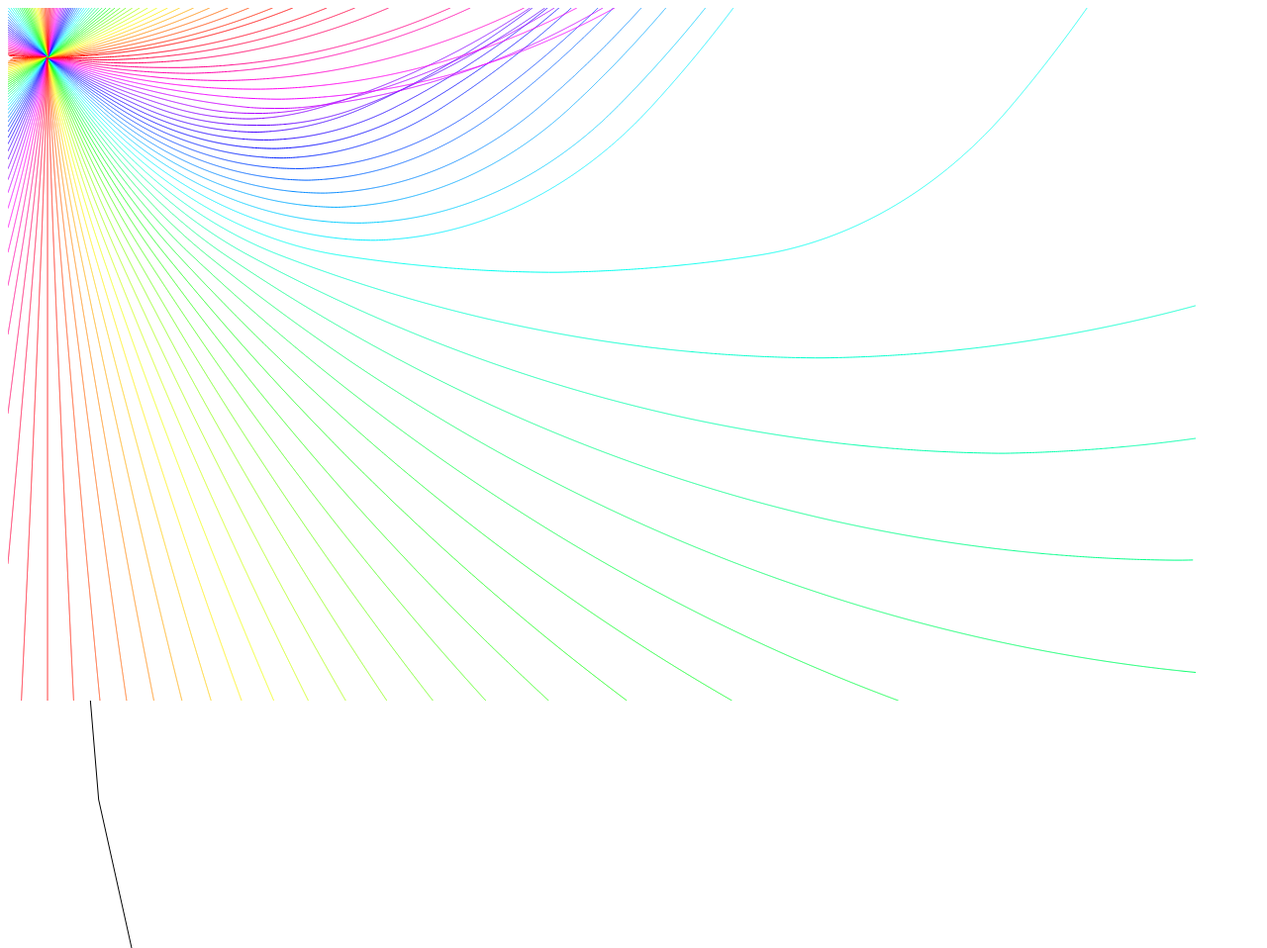
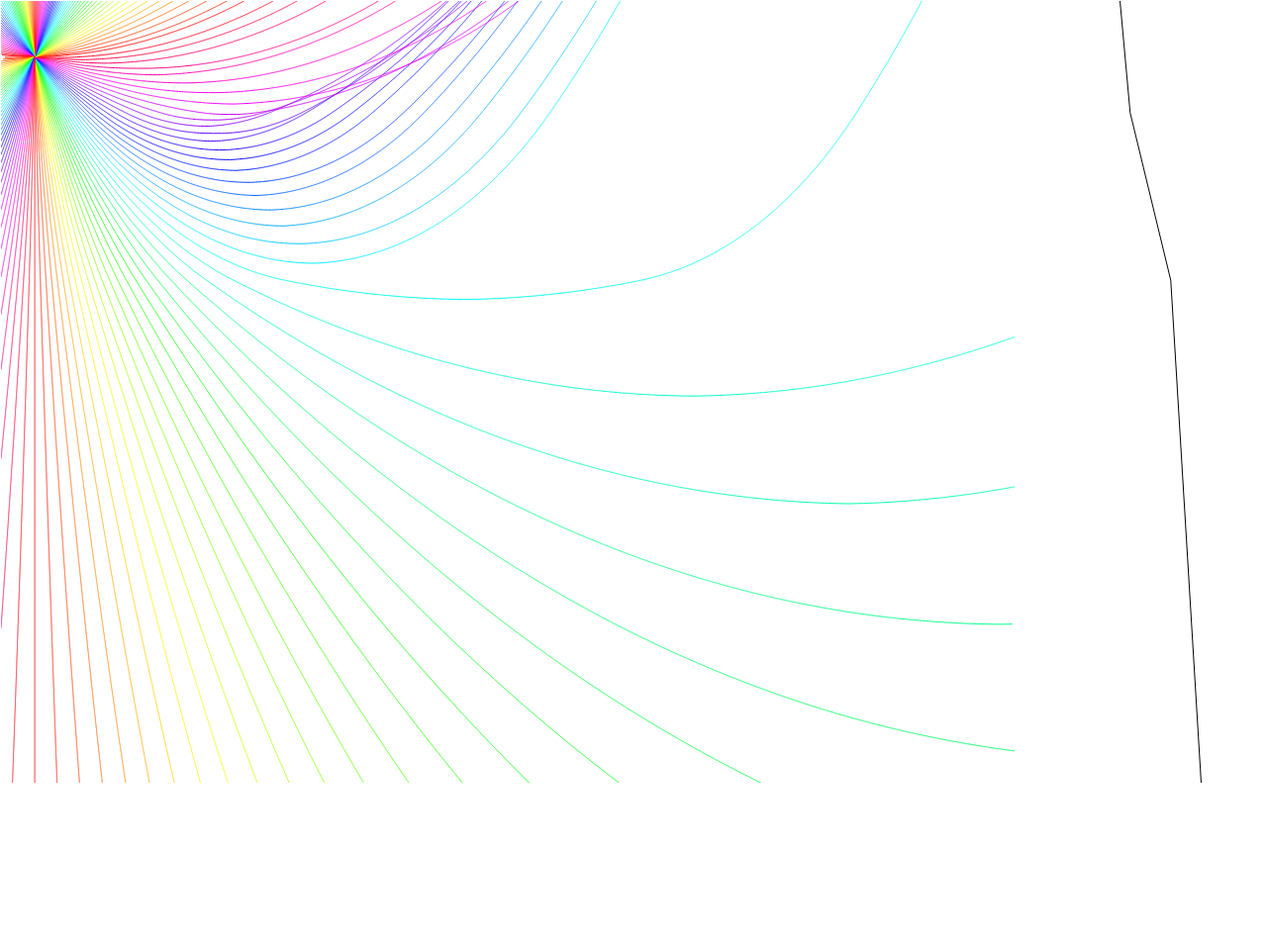
Before and after one commit to jacksonfellows/sray, a plain HTML site: page index.html in a window 1280 px wide. Shown: the top 958 px of the page at 99% size. After the commit the page ends 800 px from the top, so only its background shows below. Drawn offline with Linux system fonts and the light colour scheme.

Commit message:
Handle variable window sizes.

```diff
--- a/index.html
+++ b/index.html
@@ -1,5 +1,12 @@
+<head>
+  <style>
+    body {
+        margin: 1;
+    }
+  </style>
+</head>
 <body>
-  <canvas id="c" width="1200" height="700"></canvas>
-  <canvas id="vc" width="200" height="700"></canvas>
+  <canvas id="c"></canvas>
+  <canvas id="vc"></canvas>
   <script src="main.js"></script>
 </body>
--- a/main.js
+++ b/main.js
@@ -8,9 +8,6 @@ xMax = 150;
 zMax = 70;
 
 vMax = 12;
-
-ctx.scale(canvas.width/xMax, canvas.height/zMax);
-vctx.scale(vcanvas.width/vMax, vcanvas.height/zMax);
 
 function inBounds(x, z) {
 	return 0 <= x && x < xMax && 0 <= z && z < zMax;
@@ -83,11 +80,31 @@ function castRay(i_deg) {
 	ctx.restore();
 }
 
+function redraw() {
+	// Set canvas sizes to match window.
+	let padding = 10;
+	canvas.width = 0.8*window.innerWidth;
+	vcanvas.width = window.innerWidth - canvas.width - padding;
+	canvas.height = window.innerHeight - padding;
+	vcanvas.height = canvas.height;
+
+	// Re-scale canvases.
+	ctx.scale(canvas.width/xMax, canvas.height/zMax);
+	vctx.scale(vcanvas.width/vMax, vcanvas.height/zMax);
+
+
+	// Draw VM.
 	plotVM();
 
+	// Cast rays.
 	console.time("casting");
 	for (let i_deg = 0; i_deg < 360; i_deg += 2) {
 		ctx.strokeStyle = `hsl(${i_deg*4}, 100%, 50%)`;
 		castRay(i_deg);
 	}
 	console.timeEnd("casting");
+}
+
+redraw();
+
+window.onresize = redraw;
```
Lines whose indentation alone changed are shown as unchanged.
